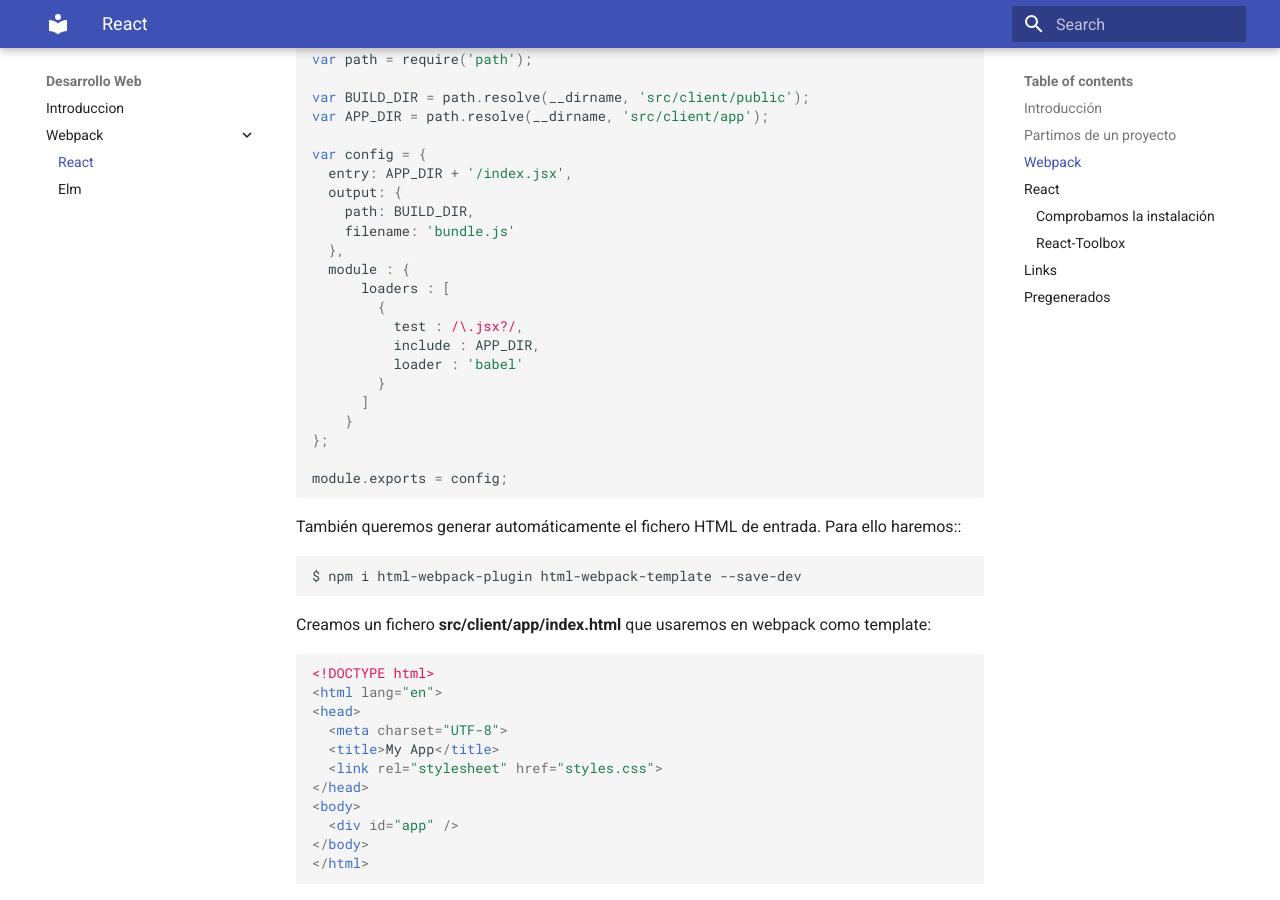
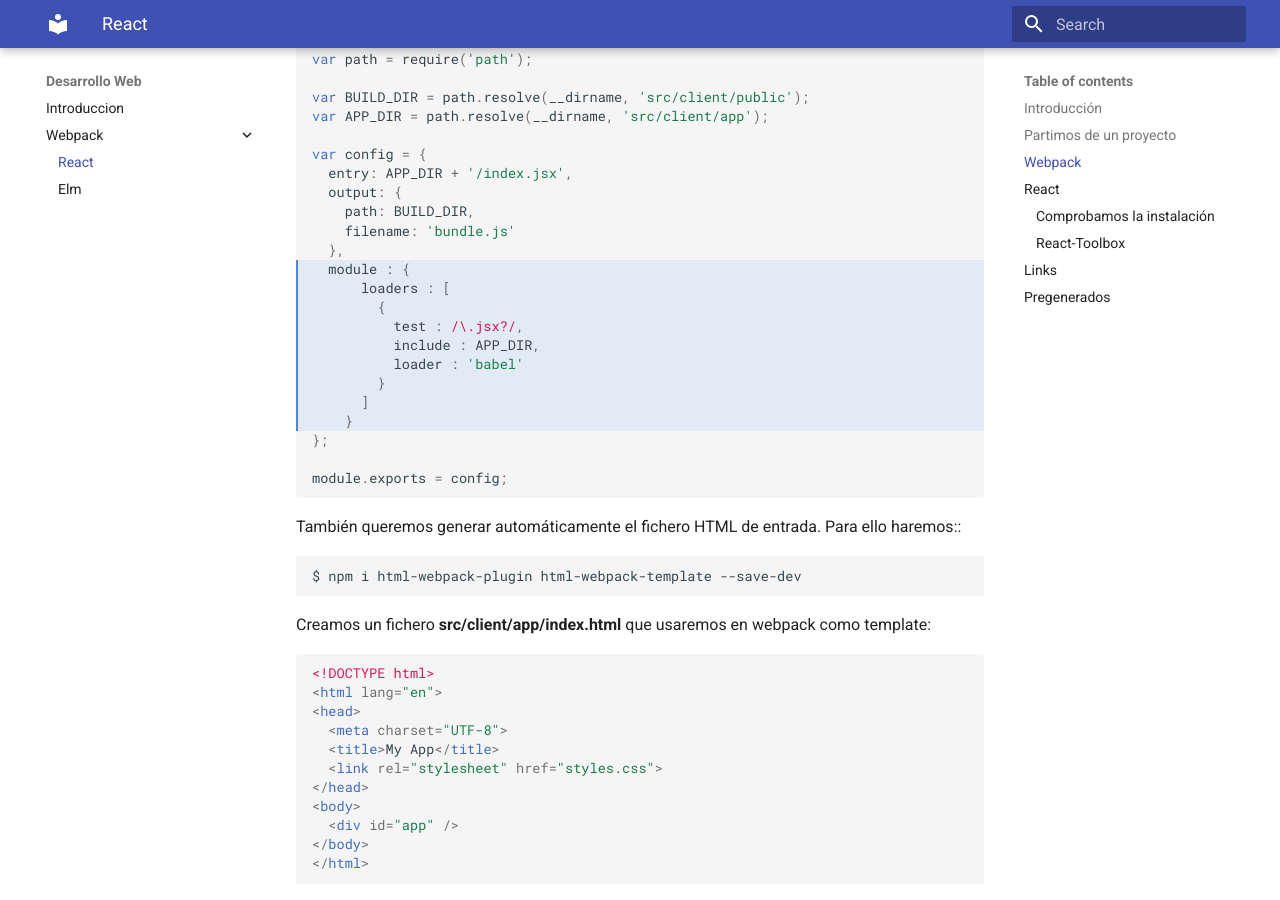
Before and after one commit to mantielero/web, an MkDocs documentation site: the page built from docs/webpack.md, in a window 1280 px wide and 900 px high, scrolled down 1576 px. Built offline with MkDocs 1.6.1 and Material for MkDocs 9.7.7, drawn with Linux system fonts in a browser that asks for light colours.

Commit message:
Highlight

````diff
--- a/docs/webpack.md
+++ b/docs/webpack.md
@@ -64,7 +64,7 @@ configuramos **.babelrc**:
 
 y añadimos en webpack la configuración del loader:
 
-```js hl_lines="13-21"
+```js hl_lines="13 14 15 16 17 18 19 20 21"
 var webpack = require('webpack');
 var path = require('path');
 
````
